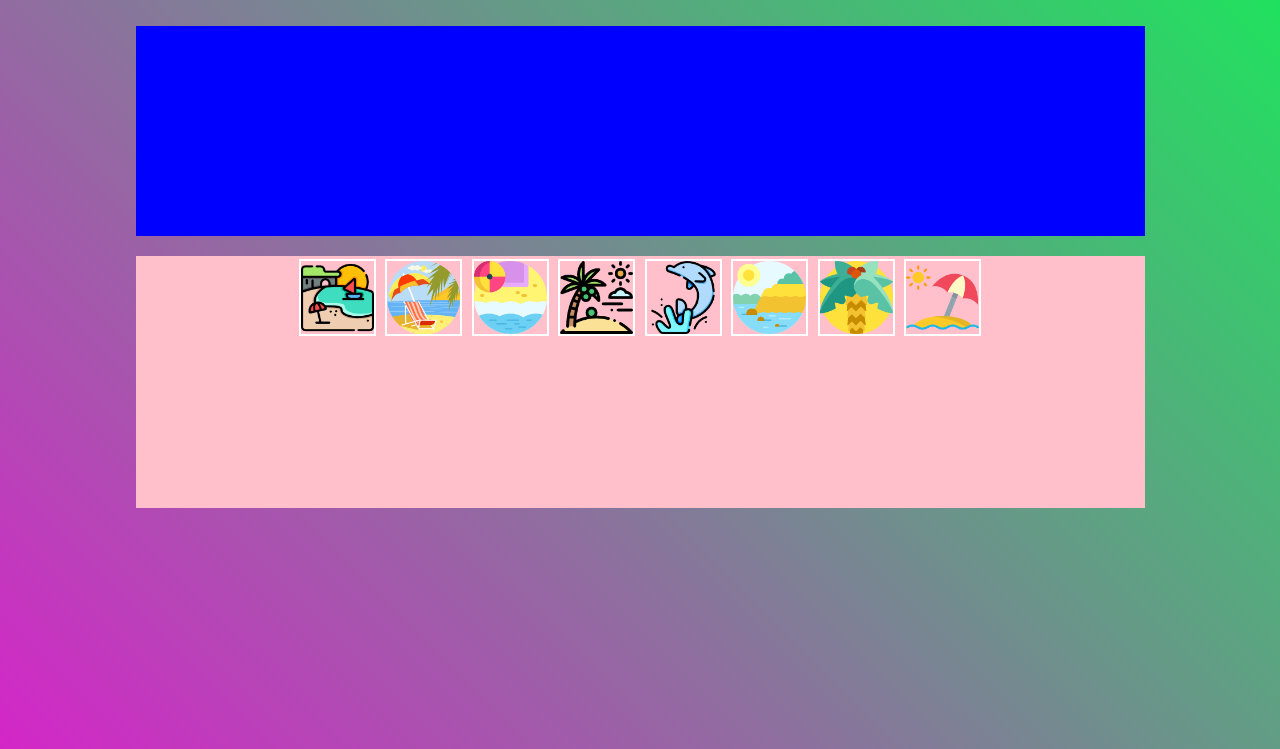
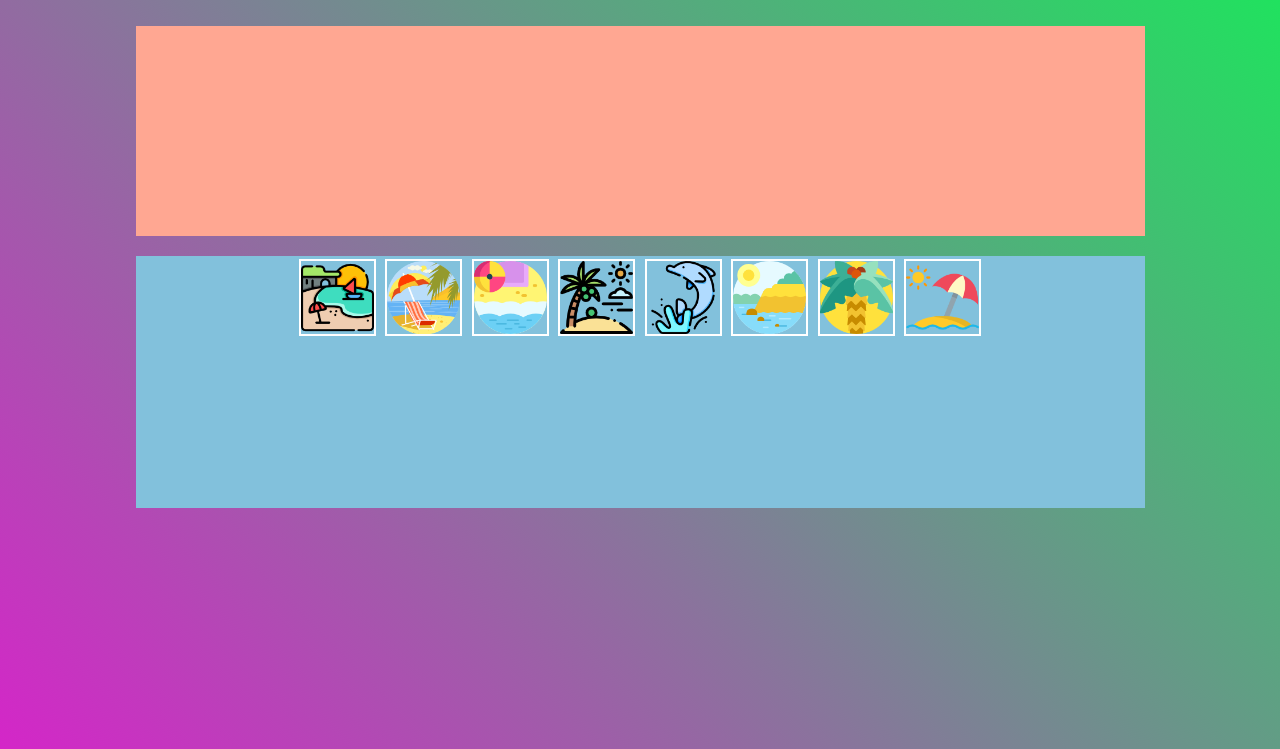
Before and after one commit to katherineRamirez/insta-collage, a plain HTML site: page index2.html in a window 1280 px wide. Shown: the part 51-800 px from the top of the page. Drawn offline with nearby package versions, Linux system fonts and the light colour scheme.

Commit message:
Mejora en colores

```diff
--- a/assets/css/main.css
+++ b/assets/css/main.css
@@ -103,7 +103,7 @@ hr{
 
 .first{
   width: 100%;
-  background-color: blue;
+  background-color: #FFA792;
   height: 15em;
   text-align: center;
   padding: 2em;
@@ -111,7 +111,7 @@ hr{
 
 .second{
   width: 100%;
-  background-color: pink;
+  background-color: #82C1DC;
   height: 18em;
   text-align: center;
 }
```
Also changed, not shown: index.html (+1 -0 lines).
